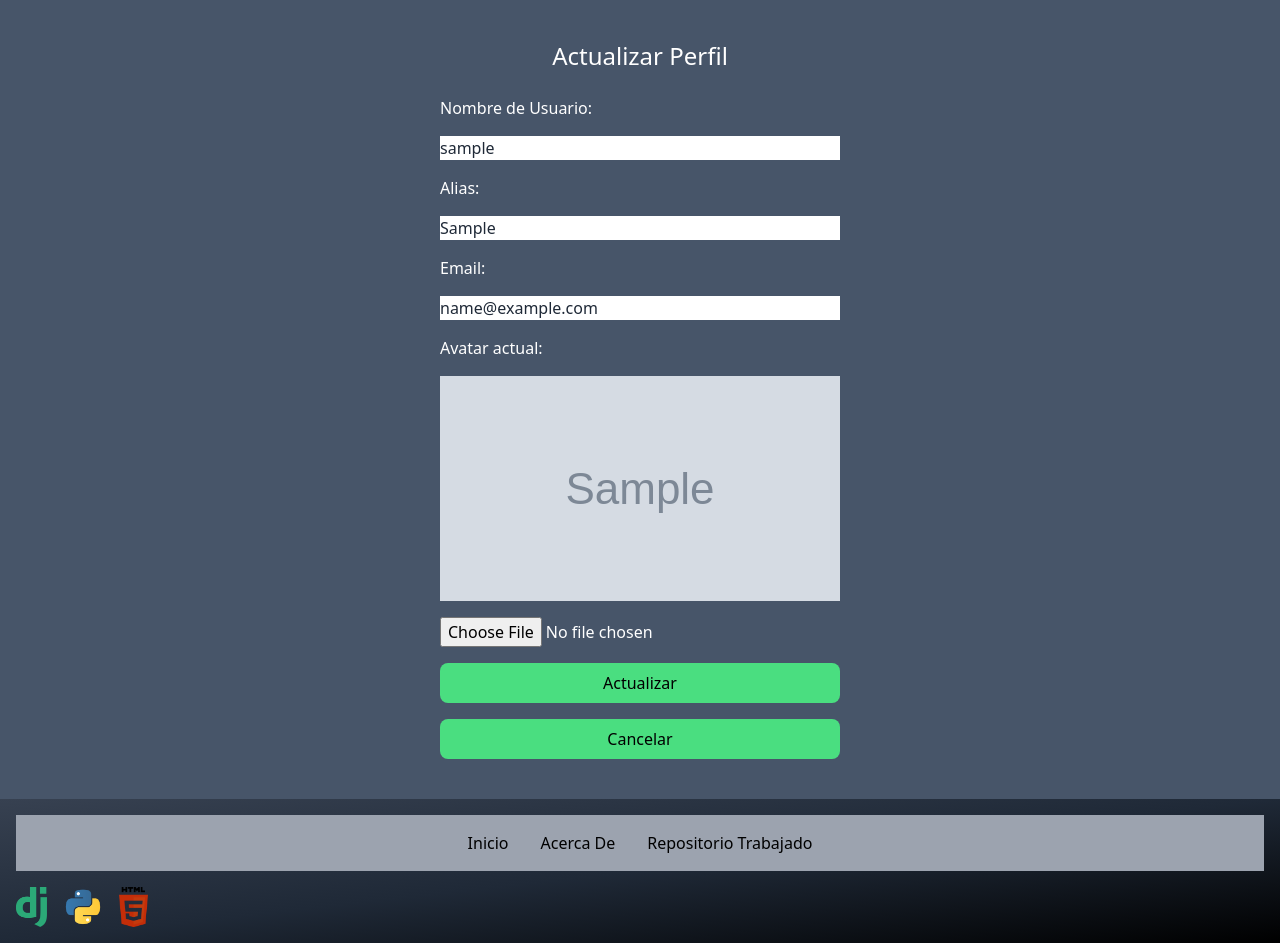
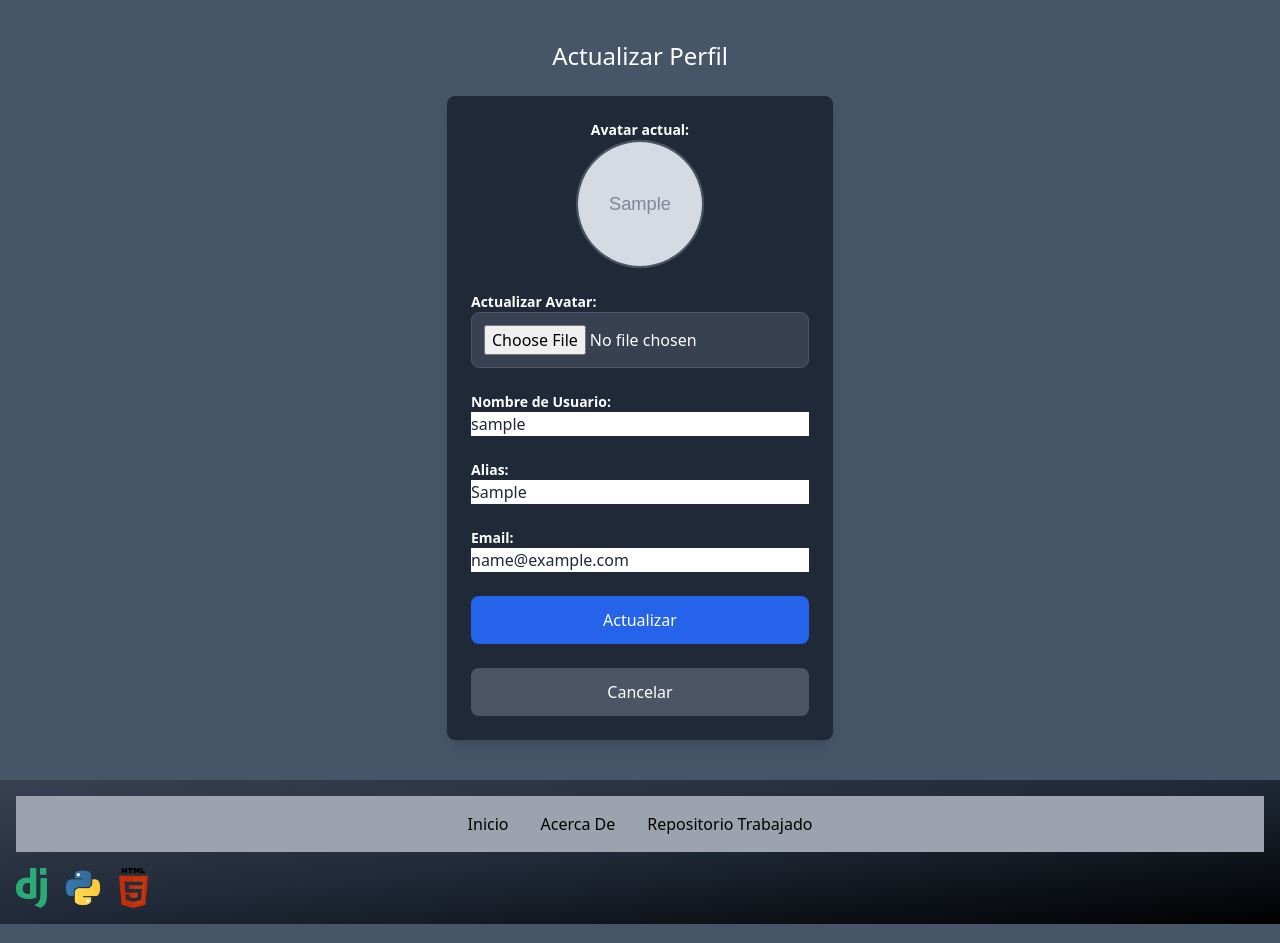
Before and after one commit to facundo0174/Proyectos-django, a Django app: page /users/update/00000000-0000-0000-0000-000000000001 in a window 1280 px wide. Shown: the part 568-1511 px from the top of the page. Run offline with Django 5.2, Linux system fonts and the light colour scheme; a user stored in the database is signed in; tables that the repository leaves empty hold one stand-in row (values such as "Sample post"); grey boxes marked "Sample" are stand-in pictures; some libraries are stand-ins or nearby versions.

Commit message:
Modificacion del template user_update.html

```diff
--- a/django-proyect-blogs/blog/templates/user/user_update.html
+++ b/django-proyect-blogs/blog/templates/user/user_update.html
@@ -7,20 +7,60 @@
 {% block content %}
 <div class="flex flex-col justify-center items-center">
     <h1 class="text-center text-2xl mb-6 text-white">Actualizar Perfil</h1>
-    <form class="flex flex-col max-w-[400px] gap-4" method="post" enctype="multipart/form-data">
+    <form class="bg-gray-800 p-6 rounded-lg shadow-lg max-w-2xl mx-auto flex flex-col gap-6" method="post" enctype="multipart/form-data">
         {% csrf_token %}
-        {{ form.non_field_errors }}  <!-- Muestra errores generales, si los hay -->
-        {{ form.username.errors }}    <!-- Muestra errores específicos del campo -->
-        <label for="username" class="text-white">Nombre de Usuario: </label>{{ form.username }}  <!-- Campo de nombre de usuario -->
-        {{ form.alias.errors }}  <!-- Muestra errores específicos del campo -->
-        <label for="alias" class="text-white">Alias: </label> {{ form.alias }}  <!-- Campo de alias -->
-        <label for='email' class="text-white">Email:</label> {{ form.email }}
-        <label class = "text-white">Avatar actual:</label>
-        <img src="{{ user.avatar.url }}" alt="Avatar Actual" class="w-[400px] object-cover aspect-[16/9]">
-        <input type="file" name="avatar" id="avatar" class="form-control text-white">
-        {{ form.avatar.errors }}
-        <button type="submit" class="w-full bg-green-400 py-2 rounded-lg text-black">Actualizar</button>
-        <a href="{% url 'user:user_profile' pk=user.id %}" class="w-full bg-green-400 py-2 rounded-lg text-black text-center">Cancelar</a>
+
+        {{ form.non_field_errors }} <!-- Muestra errores generales del formulario -->
+
+        <!-- Avatar Actual -->
+        <div class="flex flex-col items-center">
+            <label class="text-white text-sm font-semibold">Avatar actual:</label>
+            <img src="{{ user.avatar.url }}" alt="Avatar Actual" class="w-32 h-32 rounded-full object-cover border-2 border-gray-600">
+        </div>
+
+        <!-- Cargar nuevo Avatar -->
+        <div class="flex flex-col">
+            <label for="avatar" class="text-white text-sm font-semibold">Actualizar Avatar:</label>
+            <input type="file" name="avatar" id="avatar" class="bg-gray-700 text-white p-3 rounded-lg border border-gray-600 focus:outline-none focus:ring-2 focus:ring-blue-500 transition duration-300">
+            <!-- Muestra los errores específicos del campo avatar -->
+            {% if form.avatar.errors %}
+                <div class="text-red-500 text-sm mt-1">{{ form.avatar.errors }}</div>
+            {% endif %}
+        </div>
+
+        <!-- Nombre de Usuario -->
+        <div class="flex flex-col">
+            <label for="username" class="text-white text-sm font-semibold">Nombre de Usuario:</label>
+            <!-- Muestra los errores específicos del campo username -->
+            {% if form.username.errors %}
+                <div class="text-red-500 text-sm mt-1">{{ form.username.errors }}</div>
+            {% endif %}
+            {{ form.username }}
+        </div>
+
+        <!-- Alias -->
+        <div class="flex flex-col">
+            <label for="alias" class="text-white text-sm font-semibold">Alias:</label>
+            <!-- Muestra los errores específicos del campo alias -->
+            {% if form.alias.errors %}
+                <div class="text-red-500 text-sm mt-1">{{ form.alias.errors }}</div>
+            {% endif %}
+            {{ form.alias }}
+        </div>
+
+        <!-- Email -->
+        <div class="flex flex-col">
+            <label for="email" class="text-white text-sm font-semibold">Email:</label>
+            <!-- Muestra los errores específicos del campo email si los hay -->
+            {% if form.email.errors %}
+                <div class="text-red-500 text-sm mt-1">{{ form.email.errors }}</div>
+            {% endif %}
+            {{ form.email }}
+        </div>
+
+        <button type="submit" class="bg-blue-600 text-white p-3 rounded-lg w-full hover:bg-blue-500 cursor-pointer transition duration-300">Actualizar</button>
+
+        <a href="{% url 'user:user_profile' pk=user.id %}" class="bg-gray-600 text-white p-3 rounded-lg w-full text-center hover:bg-gray-500 cursor-pointer transition duration-300">Cancelar</a>
     </form>
 </div>
 {% endblock content %}
```
Also changed, not shown: django-proyect-blogs/blog/apps/user/forms.py (line endings or trailing spaces).
